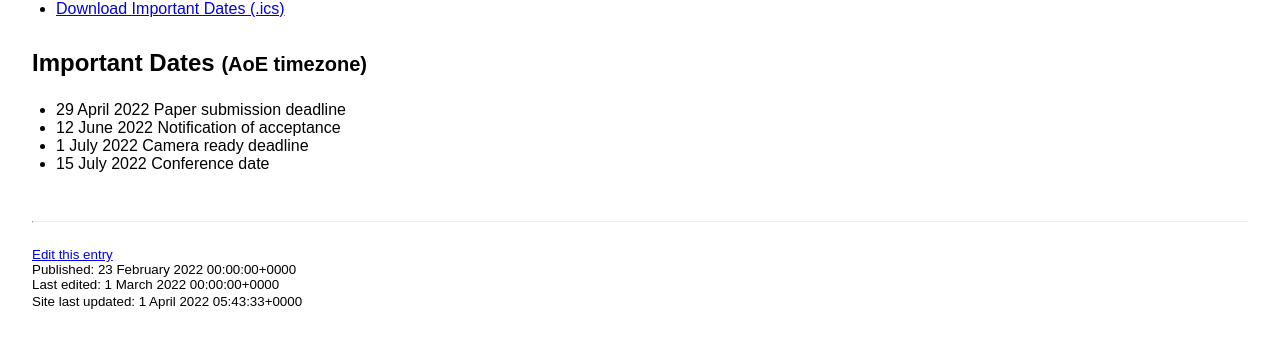
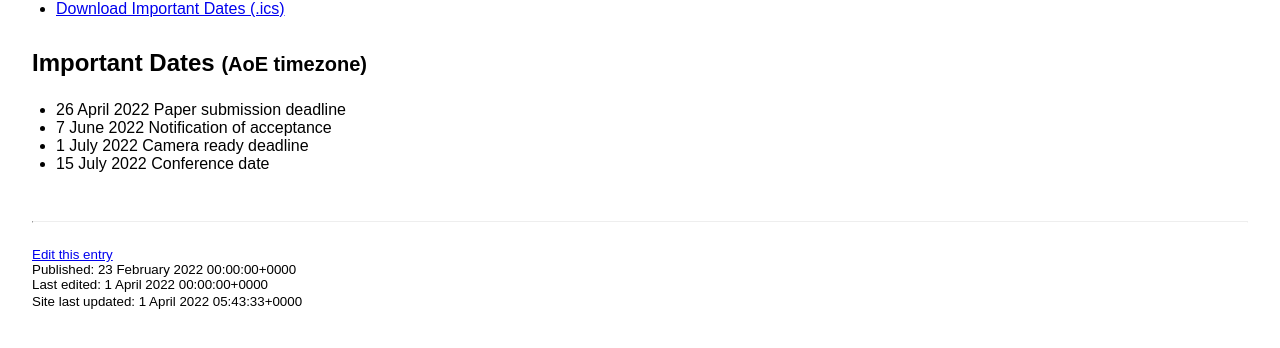
Before and after one commit to importantdates/importantdates.net, a Jekyll site: the page built from _conferences/ICTIR2022.md, in a window 1280 px wide. Shown: the part 264-612 px from the top of the page. Built offline with Jekyll 4.4.1, drawn with Linux system fonts in a browser that asks for light colours.

Commit message:
Update ICTIR dates.

```diff
--- a/_conferences/ICTIR2022.md
+++ b/_conferences/ICTIR2022.md
@@ -4,12 +4,12 @@ website: https://www.ictir2022.org
 category: information-retrieval
 timezone: AoE
 published: 2022-02-23
-updated: 2022-03-01
+updated: 2022-04-01
 important_dates:
     - title: Paper submission deadline
-      date: 2022-04-29 23:59:59
+      date: 2022-04-26 23:59:59
     - title: Notification of acceptance
-      date: 2022-06-12 23:59:59
+      date: 2022-06-07 23:59:59
     - title: Camera ready deadline
       date: 2022-07-01 23:59:59
     - title: Conference date
```
